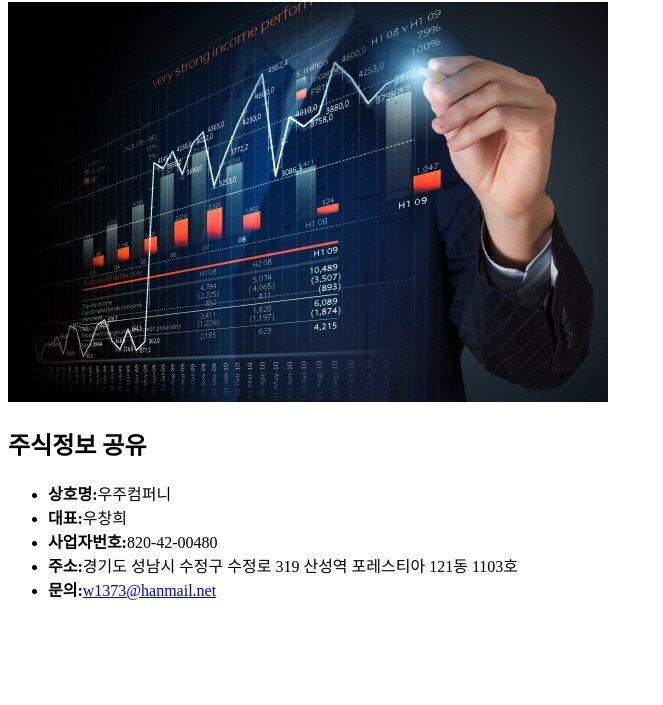
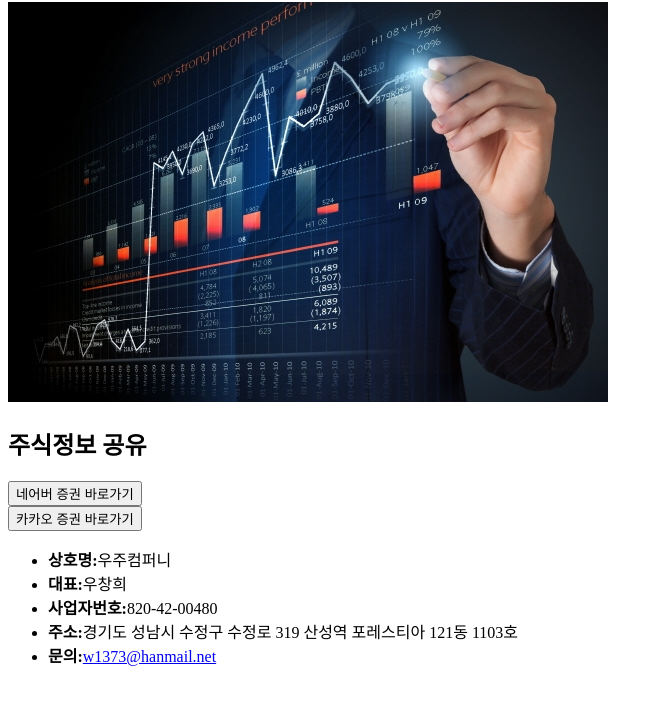
Before and after one commit to ChangheeWoo/moirun, a plain HTML site: page index.html in a window 1280 px wide. Shown: the part 87-792 px from the top of the page, without its empty margins (0-663 px from the left). Drawn offline with Linux system fonts and the light colour scheme.

Commit message:
주식 링크 추가

```diff
--- a/index.html
+++ b/index.html
@@ -10,6 +10,8 @@
     <h1>우주컴퍼니 홈페이지</h1>
     <img src="203591_54231_319.jpg">
     <h2>주식정보 공유</h2>
+    <button onclick="window.location.href = 'https://m.stock.naver.com/'">네어버 증권 바로가기</button><br>
+    <button onclick="window.location.href = 'http://finance.daum.net/'">카카오 증권 바로가기</button>
     <footer id="footer" class="">
             <ul class="company">
                 <li><strong>상호명:</strong><span>우주컴퍼니</span></li>
```
